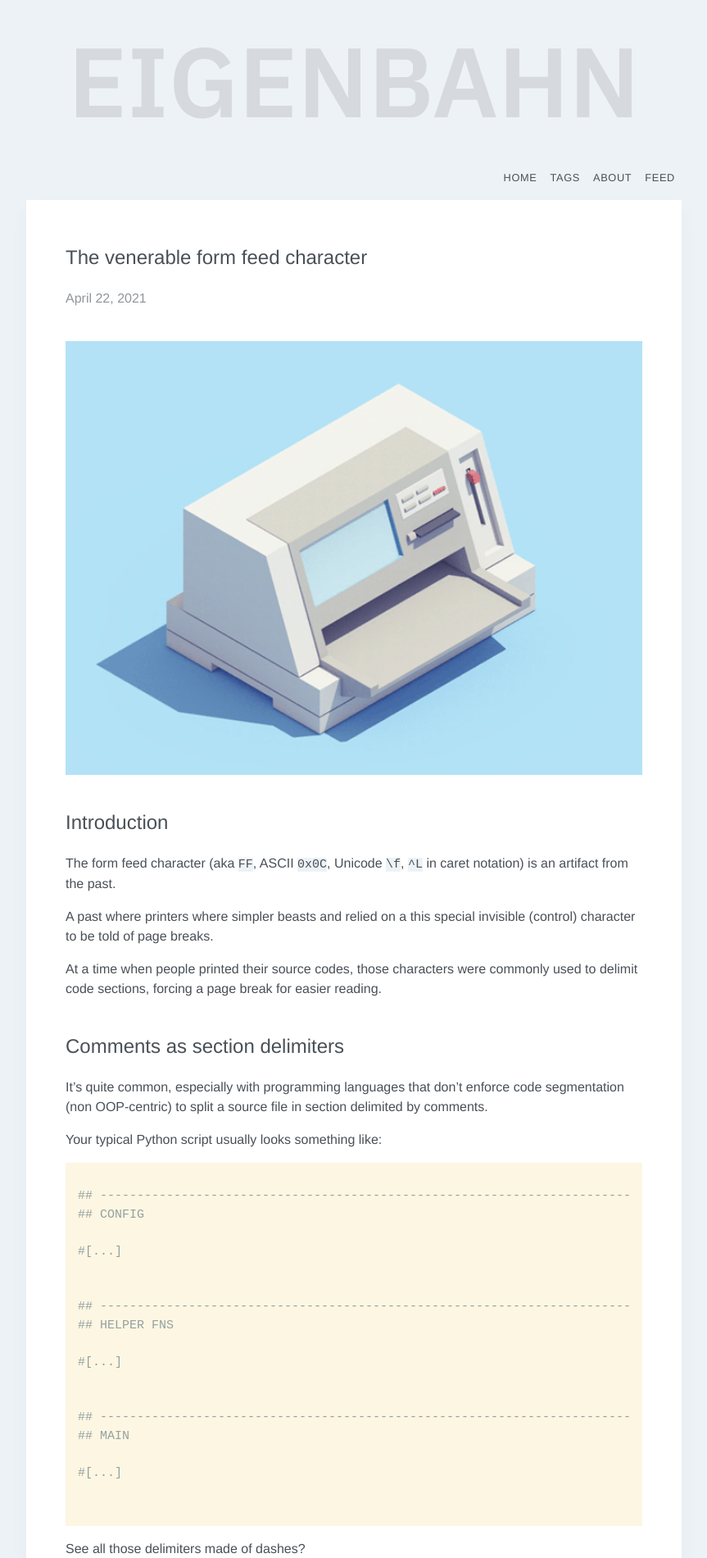
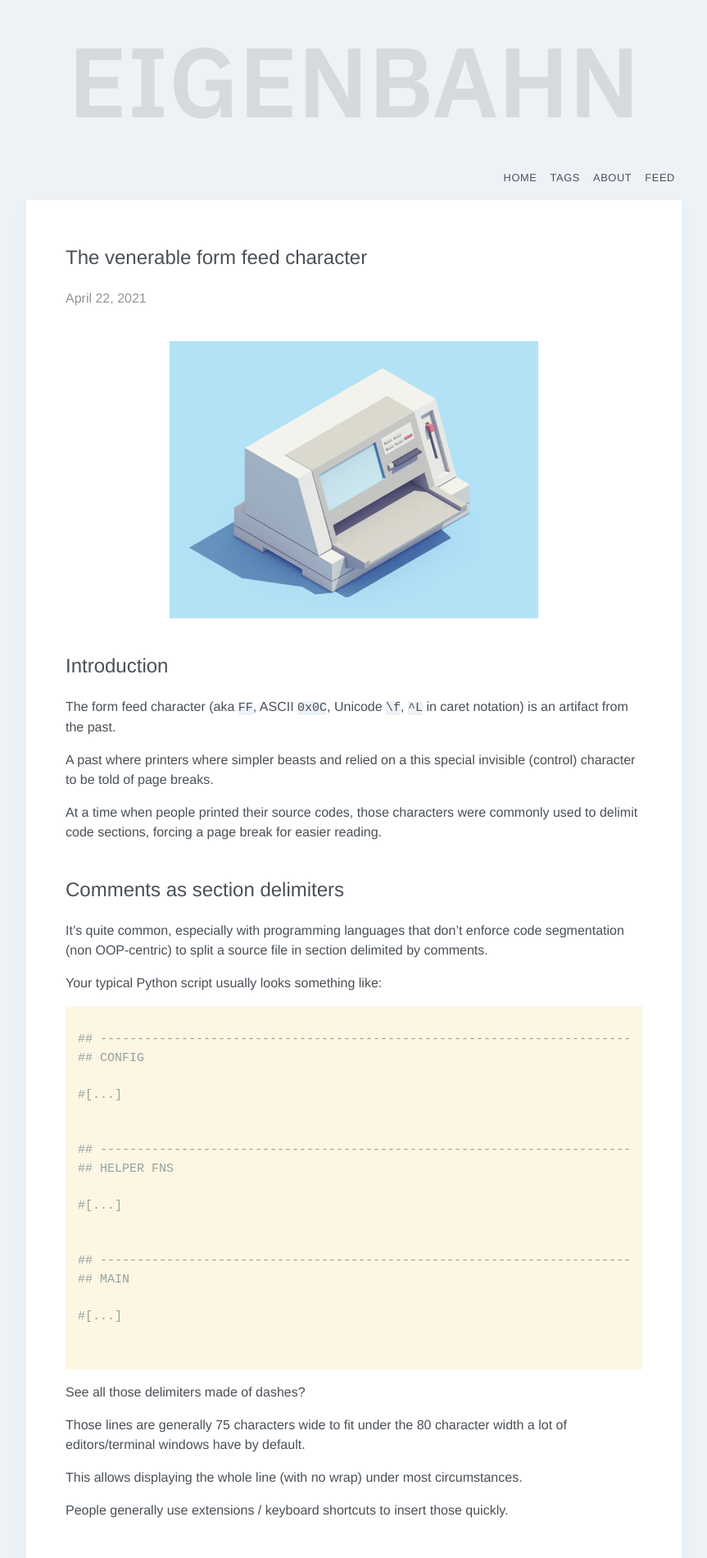
Before and after one commit to p3r7/blog, a Jekyll site: the page built from _posts/2021-04-22-form-feed-character.md, in a window 1280 px wide. Shown: the top 1900 px of the page at 82% size, without its empty margins (208-1071 px from the left). Built offline with Jekyll 4.4.1, drawn with Linux system fonts in a browser that asks for light colours; some web fonts are replaced.

Commit message:
Smaller heading pic

```diff
--- a/_posts/2021-04-22-form-feed-character.md
+++ b/_posts/2021-04-22-form-feed-character.md
@@ -6,7 +6,7 @@ summary: And its modern uses
 tags: [emacs]
 ---
 
-![old_printer](/assets/gif/old-printer.gif)
+![old_printer](/assets/gif/old-printer.gif){:style="max-width: var(--img-width-small)"}
 
 
 ## Introduction
```
